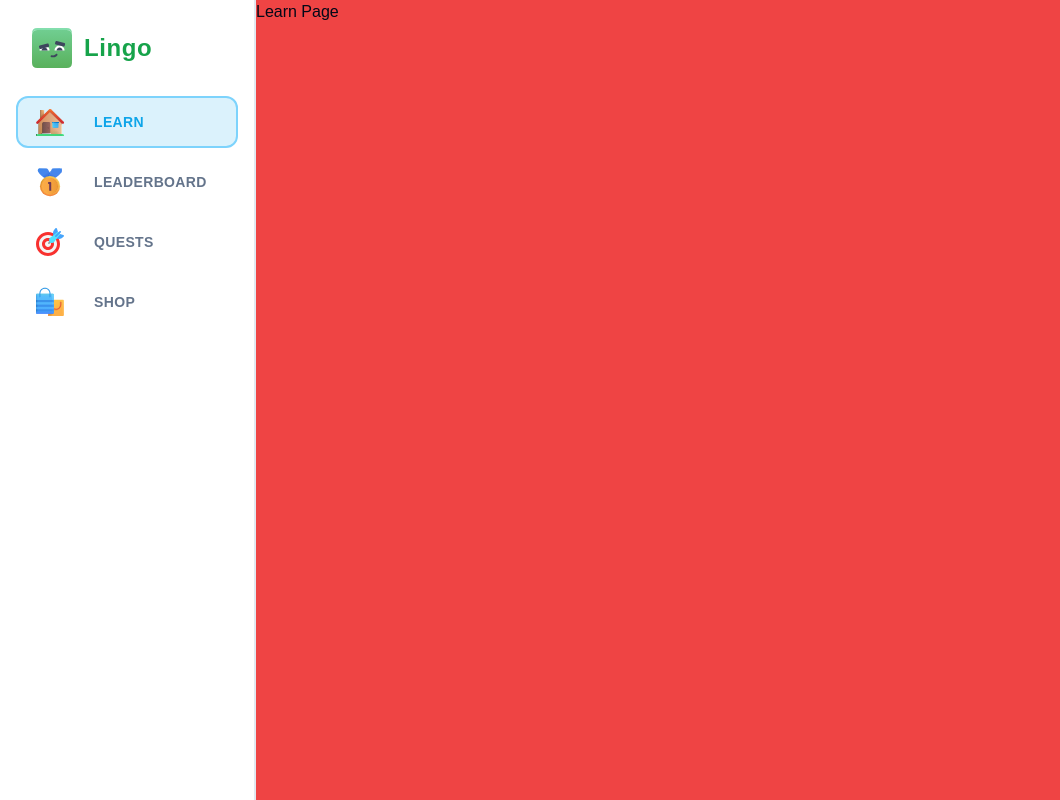
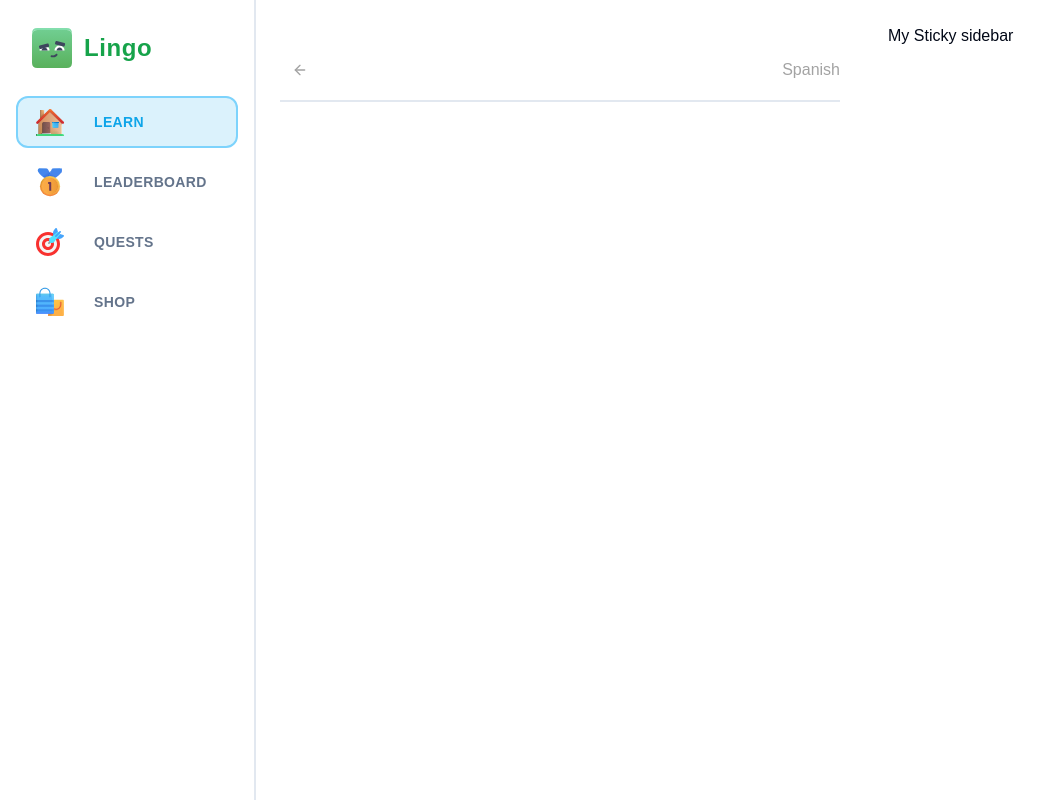
Before and after one commit to chinel/React-lab, a Next.js app in the folder language-learning-app/: page /learn in a window 1280 px wide. Shown: the whole page, without its empty margins (0-1060 px from the left). Built offline with nearby package versions, Linux system fonts and the light colour scheme.

Commit message:
feat: create learn page wrapper & components

```diff
--- a/language-learning-app/app/(main)/layout.tsx
+++ b/language-learning-app/app/(main)/layout.tsx
@@ -9,7 +9,7 @@
       <MobileHeader />
       <Sidebar className="hidden lg:flex" />
       <main className="lg:pl-[256px] h-full pt-[50px] lg:pt-0">
-        <div className="bg-red-500 h-full">{children}</div>
+        <div className="max-w-[1056px] mx-auto pt-6 h-full">{children}</div>
       </main>
     </>
   );
--- /dev/null
+++ b/language-learning-app/app/(main)/learn/components/header.tsx
@@ -0,0 +1,21 @@
+import { Button } from "@/components/ui/button";
+import { ArrowLeft } from "lucide-react";
+import Link from "next/link";
+
+type Props = {
+  title: string;
+};
+const Header = ({ title }: Props) => {
+  return (
+    <div className="sticky top-0 bg-white pb-3 lg:pt-[28px] flex items-center justify-between border-b-2 mb-5 text-neutral-400 lg:z-50">
+      <Link href="/courses">
+        <Button variant={"ghost"} size={"sm"}>
+          <ArrowLeft className="h-5 w-5 stroke-2 text-neutral-400" />
+        </Button>
+      </Link>
+      <h1>{title}</h1>
+    </div>
+  );
+};
+
+export default Header;
--- /dev/null
+++ b/language-learning-app/app/(main)/learn/components/index.tsx
@@ -0,0 +1 @@
+export { default as Header } from "./header";
--- a/language-learning-app/app/(main)/learn/page.tsx
+++ b/language-learning-app/app/(main)/learn/page.tsx
@@ -1,9 +1,14 @@
+import { FeedWrapper, StickyWrapper } from "@/components/shared";
 import React from "react";
+import { Header } from "./components";
 
 const LearnPage = () => {
   return (
-    <div>
-      <h4>Learn Page</h4>
+    <div className="flex flex-row-reverse gap-[48px] px-6">
+      <StickyWrapper>My Sticky sidebar</StickyWrapper>
+      <FeedWrapper>
+        <Header title="Spanish" />
+      </FeedWrapper>
     </div>
   );
 };
--- /dev/null
+++ b/language-learning-app/components/shared/feedWrapper.tsx
@@ -0,0 +1,10 @@
+import React from "react";
+
+type Props = {
+  children: React.ReactNode;
+};
+const FeedWrapper = ({ children }: Props) => {
+  return <div className="flex-1 relative top-0 pb-10">{children}</div>;
+};
+
+export default FeedWrapper;
--- a/language-learning-app/components/shared/index.tsx
+++ b/language-learning-app/components/shared/index.tsx
@@ -2,3 +2,5 @@
 export { default as MobileHeader } from "./mobileHeader";
 export { default as MobileSidebar } from "./mobileSidebar";
 export { default as SidebarItem } from "./sidebarItem";
+export { default as StickyWrapper } from "./stickyWrapper";
+export { default as FeedWrapper } from "./feedWrapper";
--- /dev/null
+++ b/language-learning-app/components/shared/stickyWrapper.tsx
@@ -0,0 +1,14 @@
+type Props = {
+  children: React.ReactNode;
+};
+const StickyWrapper = ({ children }: Props) => {
+  return (
+    <div className="hidden lg:block w-[368px] sticky self-end bottom-6">
+      <div className="min-h-[calc(100vh-48px)] sticky top-6 flex flex-col gap-y-4">
+        {children}
+      </div>
+    </div>
+  );
+};
+
+export default StickyWrapper;
```
